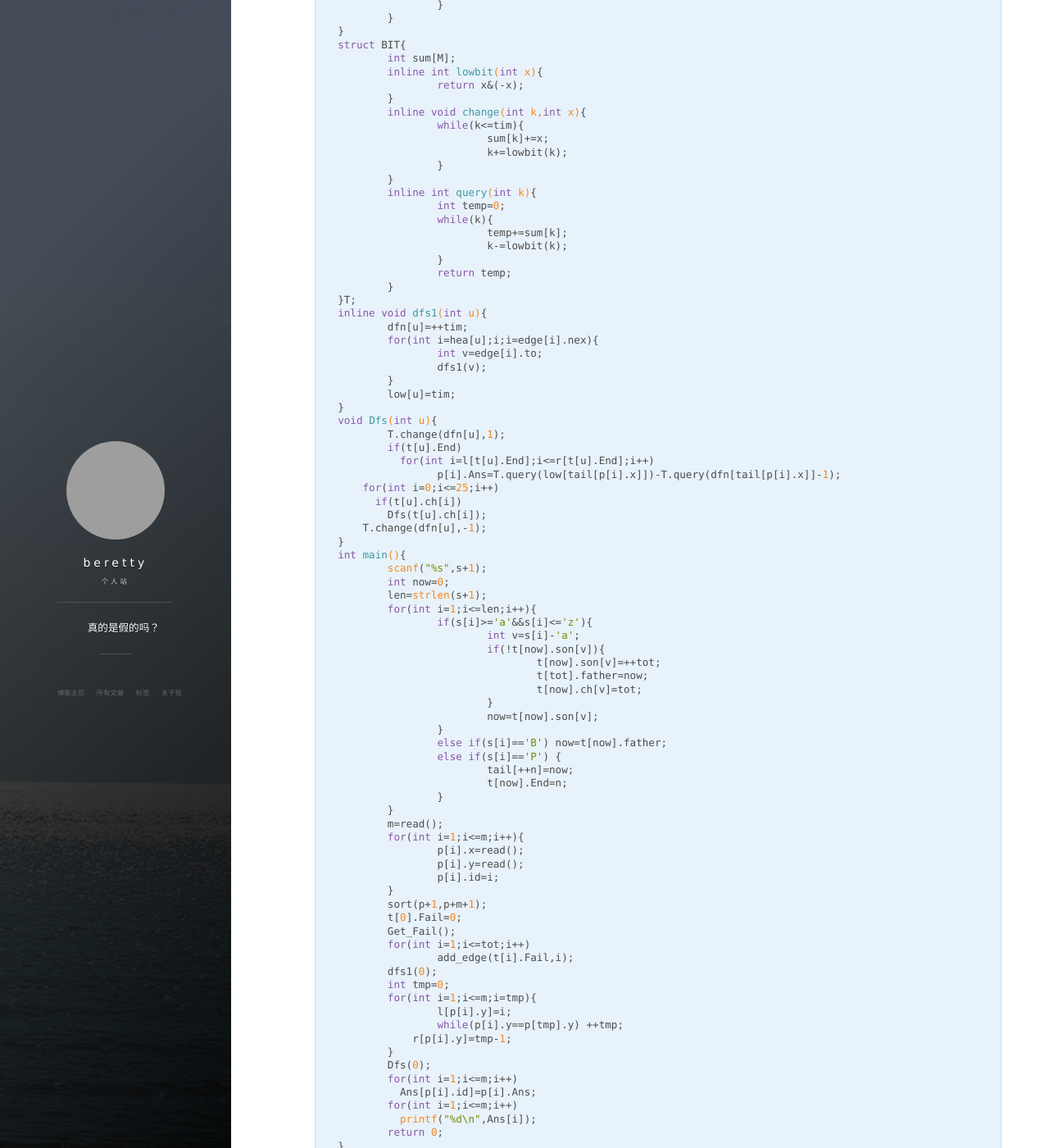
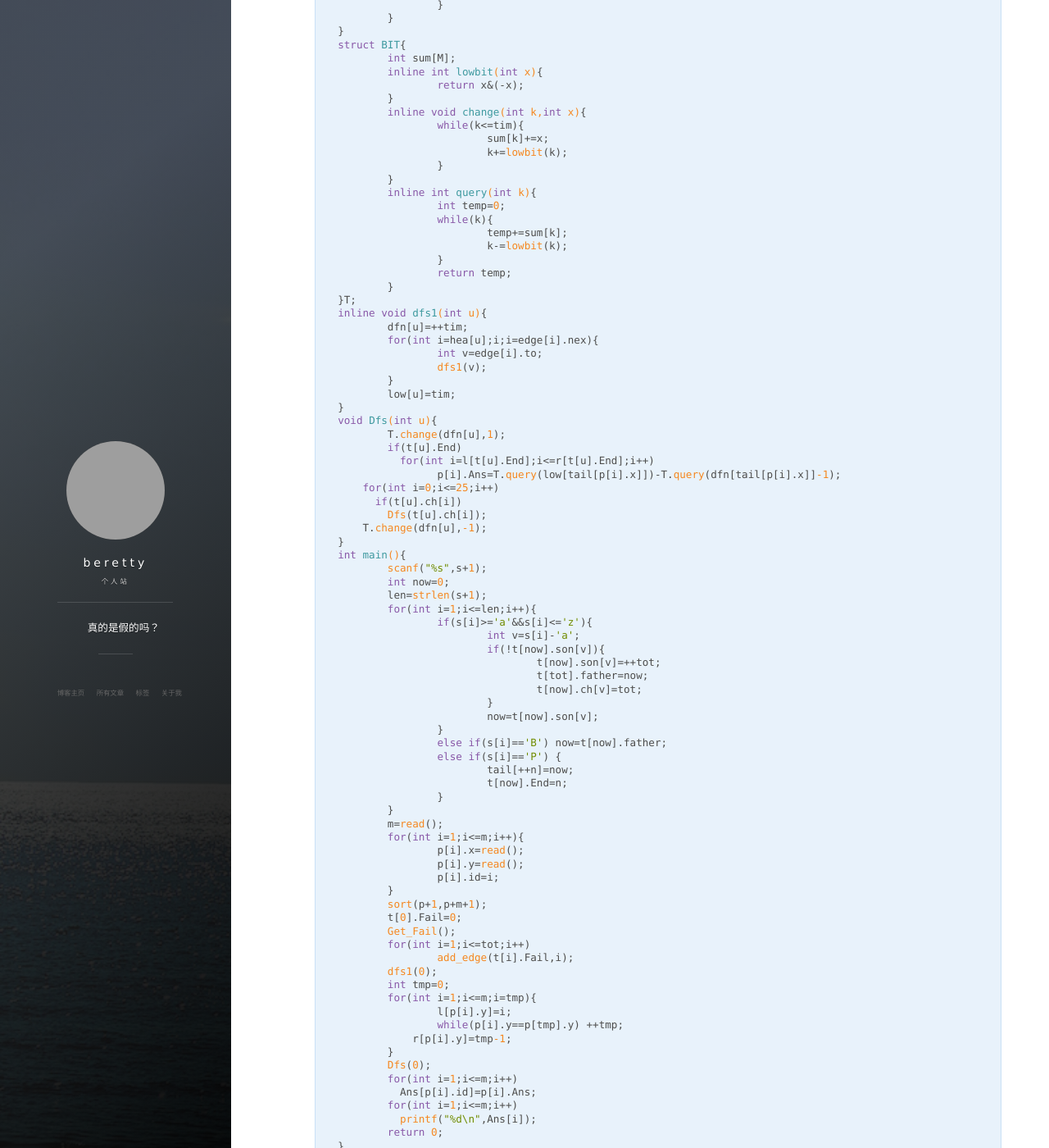
Before and after one commit to beretty/beretty.github.io, a Jekyll site: the page built from _posts/2018-03-31-[NOI2011]阿狸的打字机.md, in a window 1280 px wide and 1400 px high, scrolled down 2657 px. Shown: the whole window at 82% size. Built offline with Jekyll 4.4.1, drawn with Linux system fonts in a browser that asks for light colours; nearby versions of some CDN libraries; comment, search, counter and statistics services are not loaded; a style sheet for code colours, icons or effects is not loaded; some of the changed lines change nothing that is shown; some of the changed text lies outside the part shown; grey boxes are pictures that could not be loaded.

Commit message:
Update post.html

```diff
--- a/_layouts/post.html
+++ b/_layouts/post.html
@@ -13,7 +13,9 @@
     </p>
     </div>
   </header>
-
+<link rel="stylesheet" href="//cdnjs.cloudflare.com/ajax/libs/highlight.js/8.4/styles/monokai_sublime.min.css">
+<script src="//cdnjs.cloudflare.com/ajax/libs/highlight.js/8.4/highlight.min.js"></script>
+<script type="text/javascript"> hljs.initHighlightingOnLoad(); </script>
   <section class="post">
     {{ content }}
 
```
